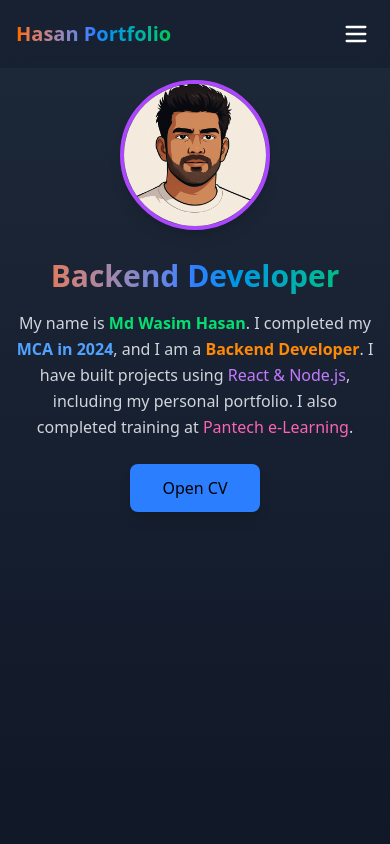
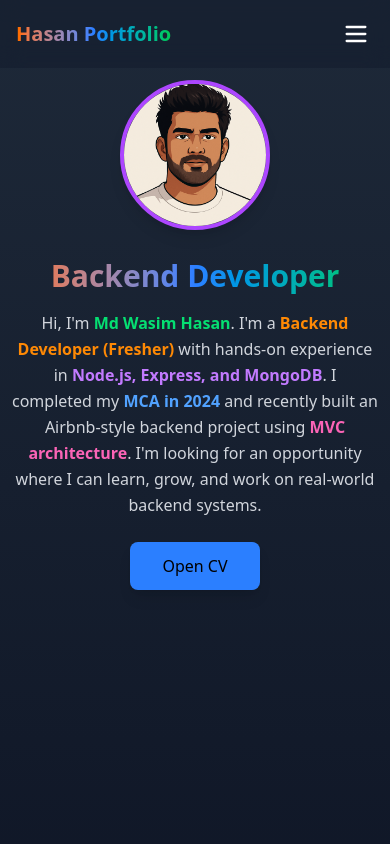
Before and after one commit to ERT-hasan/personal-portfolio, a React (Vite) app: page / in a window 390 px wide. Shown: the top 844 px of the page. Built offline with nearby package versions, Linux system fonts and the light colour scheme.

Commit message:
Fix mobile hero image spacing

```diff
--- a/src/components/Hero.jsx
+++ b/src/components/Hero.jsx
@@ -12,7 +12,6 @@ const Hero = () => {
   return (
     <section
       id="home"
-      // 🔹 Mobile: min-h-[70vh], Desktop: full screen
       className="pt-20 md:pt-40 min-h-screen bg-gradient-to-b from-gray-800 to-gray-900"
     >
       <div
@@ -56,18 +55,22 @@ const Hero = () => {
           </motion.h1>
 
           <p className="text-base sm:text-lg md:text-xl text-gray-300 leading-relaxed">
-            My name is{" "}
+            Hi, I&apos;m{" "}
             <span className="text-green-400 font-semibold">Md Wasim Hasan</span>.
-            I completed my{" "}
-            <span className="text-blue-400 font-semibold">MCA in 2024</span>, and
-            I am a{" "}
+            I&apos;m a{" "}
             <span className="text-orange-400 font-semibold">
-              Backend Developer
+              Backend Developer (Fresher)
+            </span>{" "}
+            with hands-on experience in{" "}
+            <span className="text-purple-400 font-semibold">
+              Node.js, Express, and MongoDB
             </span>
-            . I have built projects using{" "}
-            <span className="text-purple-400">React &amp; Node.js</span>, including
-            my personal portfolio. I also completed training at{" "}
-            <span className="text-pink-400">Pantech e-Learning</span>.
+            . I completed my{" "}
+            <span className="text-blue-400 font-semibold">MCA in 2024</span> and
+            recently built an Airbnb-style backend project using{" "}
+            <span className="text-pink-400 font-semibold">MVC architecture</span>.
+            I&apos;m looking for an opportunity where I can learn, grow, and work
+            on real-world backend systems.
           </p>
 
           {/* Buttons */}
```
